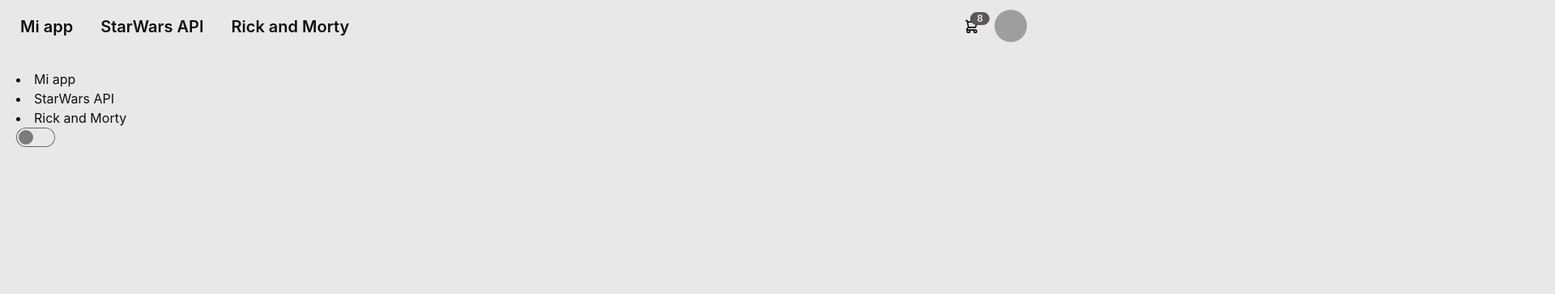
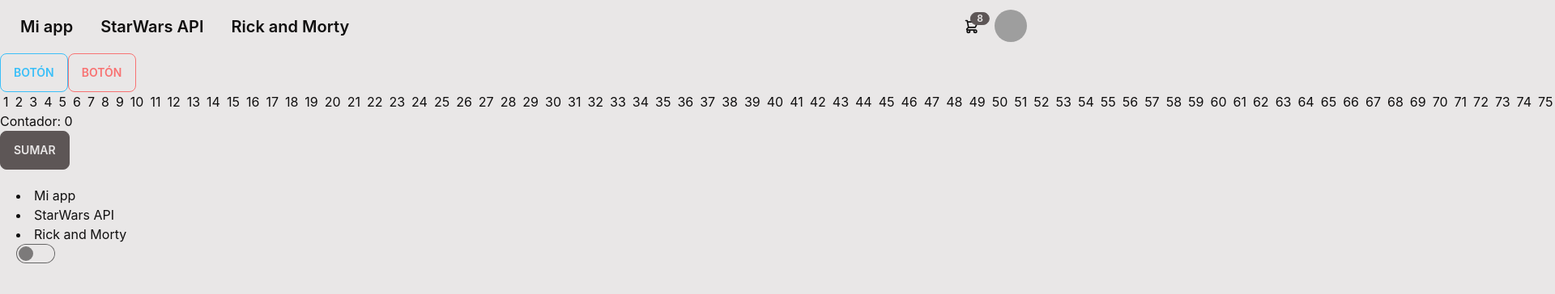
Before and after one commit to karmap/react34730, a React (Create React App) app: page /memo in a window 1280 px wide. Shown: the top 364 px of the page at 81% size, 1920 px wide, since content can reach past the window. Built offline with nearby package versions, Linux system fonts and the light colour scheme; grey boxes are pictures that could not be loaded.

Commit message:
reder condicional y firebase 1

```diff
--- a/package.json
+++ b/package.json
@@ -7,6 +7,7 @@
     "@testing-library/react": "^13.3.0",
     "@testing-library/user-event": "^13.5.0",
     "daisyui": "^2.24.0",
+    "firebase": "^9.10.0",
     "react": "^18.2.0",
     "react-dom": "^18.2.0",
     "react-router-dom": "^6.3.0",
--- a/src/components/Footer.js
+++ b/src/components/Footer.js
@@ -2,7 +2,7 @@
 
 export const DarkmodeButton = () => {
   return (
-    <input type="checkbox" class="toggle" />
+    <input type="checkbox" className="toggle" />
   )
 }
 
--- /dev/null
+++ b/src/components/desdefirebase/ProductsContainter.js
@@ -0,0 +1,49 @@
+import { useEffect, useState } from "react"
+import { collection, doc, getDoc, getDocs, getFirestore } from "firebase/firestore";
+
+export const ProductCard = ( {title, price, stock, img} ) => {
+  return (
+    <div>
+        <li>{title}</li>
+        <li>{price}</li>
+        <li>{stock}</li>
+        <img className="w-10" src={img} />
+    </div>
+  )
+}
+
+const ProductsContainter = () => {
+
+  const [products, setProducts] = useState([])
+
+  useEffect(() => {
+    // getIphone()
+    getProducts()
+  }, [])
+
+//   const getIphone = () => {
+//     const db = getFirestore()
+//     const iphoneRef = doc( db, 'items', 'ez07nI5oGmxgO33pFUEg' )
+//     getDoc( iphoneRef ).then( res => {
+//       const data = res.data()
+//       console.log( data );
+//       setProducts( data )
+//     })
+//   }
+
+  const getProducts = () => {
+    const db = getFirestore()
+    const itemCollection = collection( db, 'items' )
+    getDocs( itemCollection ).then( snapshot => {
+        setProducts( snapshot.docs.map( d => ({id: d.id, ...d.data()}) ) );
+    })
+  }
+
+  return (
+    // <ProductCard {...products}/>
+    <>
+      { products.map( p => <ProductCard key={p.id} {...p}/> ) }
+    </>
+  )
+}
+export default ProductsContainter
--- /dev/null
+++ b/src/components/memoexample/MemoButton.js
@@ -0,0 +1,13 @@
+import { useEffect } from "react";
+
+const MemoButton = ( {type} ) => {
+
+    useEffect(() => {
+      console.log('Hubo render en button');
+    })
+
+  return (
+    <button className={`btn btn-outline btn-${type}`}>Botón</button>
+  )
+}
+export default MemoButton
--- /dev/null
+++ b/src/components/memoexample/MemoContainer.js
@@ -0,0 +1,25 @@
+import { useEffect, useState } from "react";
+import MemoButton from "./MemoButton";
+import MemoTable from "./MemoTable"
+
+const MemoContainer = () => {
+
+  const [counter, setCounter] = useState(0)
+
+  useEffect(() => {
+    console.log('Hubo render en container');
+  })
+
+  const clickHandler = () => {
+    setCounter(counter+1)
+  }
+
+  return (
+    <div>
+        <MemoTable></MemoTable>
+        <h1>Contador: {counter}</h1>
+        <button className="btn" onClick={clickHandler} type='success'> Sumar </button>
+    </div>
+  )
+}
+export default MemoContainer
--- /dev/null
+++ b/src/components/memoexample/MemoTable.js
@@ -0,0 +1,29 @@
+import React, { useEffect, useState } from "react"
+import MemoButton from "./MemoButton"
+
+const MemoTable = React.memo( () => {
+
+  const [data, setData] = useState([])
+
+  useEffect(() => {
+    const arr = []
+    for (let i = 1; i <= 1000; i++) {
+      arr.push( i )
+    }
+    setData( arr )
+  }, [])
+
+  useEffect(() => {
+    console.log('Hubo render en table');
+  })
+
+  return (
+    <div>
+        <MemoButton type='info'/>
+        <MemoButton type='error'/>
+        { data.map( n => <span key={n} className="m-1">{n}</span> ) }
+    </div>
+  )
+})
+
+export default MemoTable
--- /dev/null
+++ b/src/components/swapi/Spinner.js
@@ -0,0 +1,6 @@
+const Spinner = () => {
+  return (
+    <button className="btn btn-square loading"></button>
+  )
+}
+export default Spinner
--- a/src/components/swapi/SwapiContainer.js
+++ b/src/components/swapi/SwapiContainer.js
@@ -1,31 +1,48 @@
 import { useEffect, useState } from "react"
+import Spinner from "./Spinner";
 
 const SwapiContainer = () => {
 
-  const [chars, setChars] = useState([{name:'luke'}, {name:'r2d2'}])
+  const [chars, setChars] = useState([])
+  const [loading, setLoading] = useState(true)
 
   useEffect( () => {
-    setTimeout(() => {
-      getChars()
-    }, 5000);
+    setTimeout( async () => {
+      await getChars()
+      setLoading(false)
+    }, 3000);
 
     console.log('Mounting ...');
   }, [])
 
-  const getChars = () => {
+  const getChars = async () => {
     const URL = 'https://swapi.dev/api/people/'
-    fetch( URL )
-      .then( response => response.json() )
-      .then( data => {
-        console.log(data);
-        setChars(data.results)
-      })
+    const res = await fetch( URL )
+    const data = await res.json()
+    setChars(data.results)
+    // fetch( URL )
+    //   .then( response => response.json() )
+    //   .then( data => {
+    //     console.log(data);
+    //     setChars(data.results)
+    //   })
   }
+
+  // if (loading) {
+  //   return (
+  //     <h1>Loading en true</h1>
+  //   )
+  // }
 
   return (
     <>
       <div>StarWars API</div>
-      { chars.map( char => <li key={char.url}>{ char.name }</li>) }
+      { loading ?
+        <Spinner/> :
+        chars.map( char => <li key={char.url}>{ char.name }</li>)
+      }
+
+      {/* { loading && <h1>Loading en true</h1> } */}
     </>
   )
 }
--- a/src/index.js
+++ b/src/index.js
@@ -11,6 +11,21 @@
 import DbzDetail from './components/dragonballz/DbzDetail';
 import ItemDetailContainer from './components/shop/ItemDetailContainer';
 import ItemListContainer from './components/shop/ItemListContainer';
+import MemoContainer from './components/memoexample/MemoContainer';
+
+// Import the functions you need from the SDKs you need
+import { initializeApp } from "firebase/app";
+import ProductsContainter from './components/desdefirebase/ProductsContainter';
+// TODO: Add SDKs for Firebase products that you want to use
+// https://firebase.google.com/docs/web/setup#available-libraries
+
+// Your web app's Firebase configuration
+const firebaseConfig = {
+
+};
+
+// Initialize Firebase
+const app = initializeApp(firebaseConfig);
 
 const root = ReactDOM.createRoot(document.getElementById('root'));
 root.render(
@@ -24,6 +39,8 @@
       <Route path='/ram/:id' element={<DbzDetail/>}/>
       <Route path='/shop' element={<ItemListContainer/>}/>
       <Route path='/shop/item/:slug' element={<ItemDetailContainer/>}/>
+      <Route path='/memo' element={<MemoContainer/>}/>
+      <Route path='/products' element={<ProductsContainter/>}/>
     </Routes>
     <Footer/>
   </BrowserRouter>
```
Also changed, not shown: 1 other file (tests, documents, lock files or other folders).
